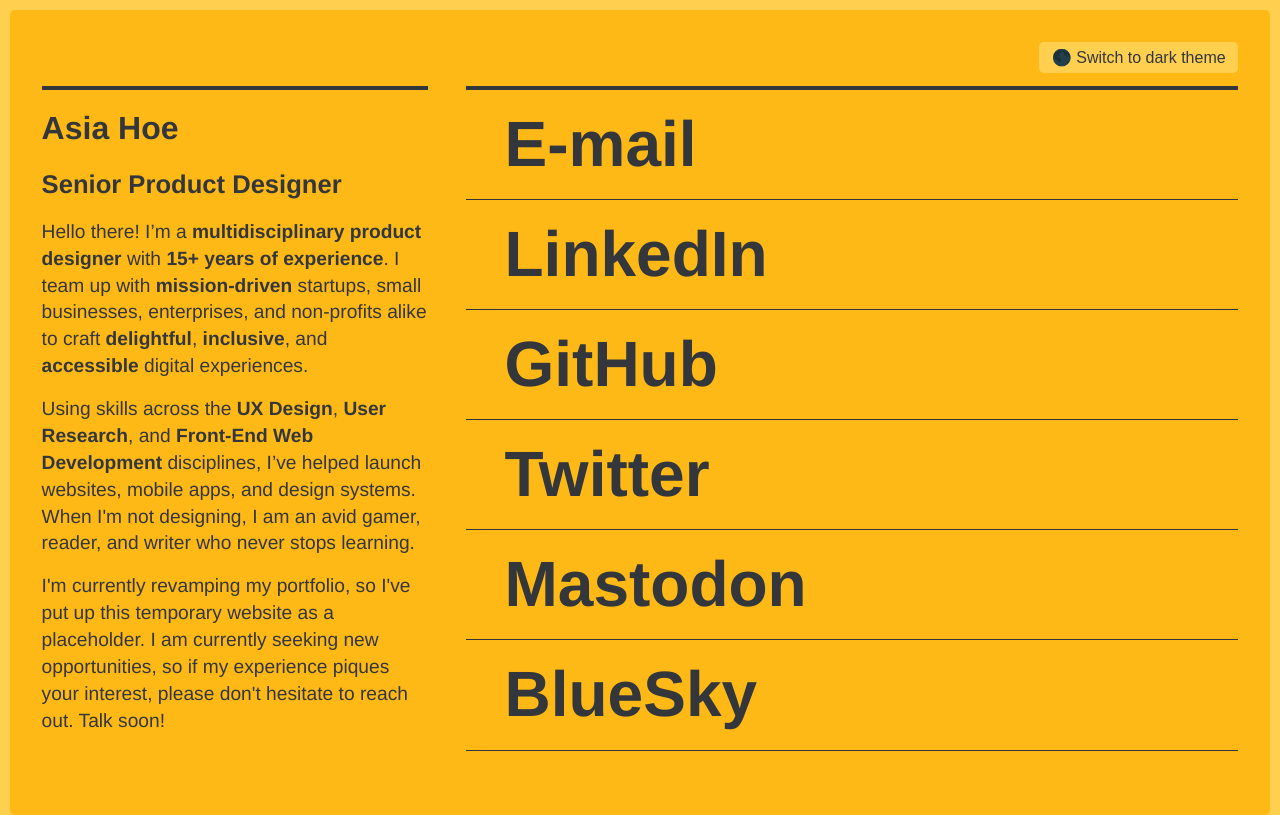
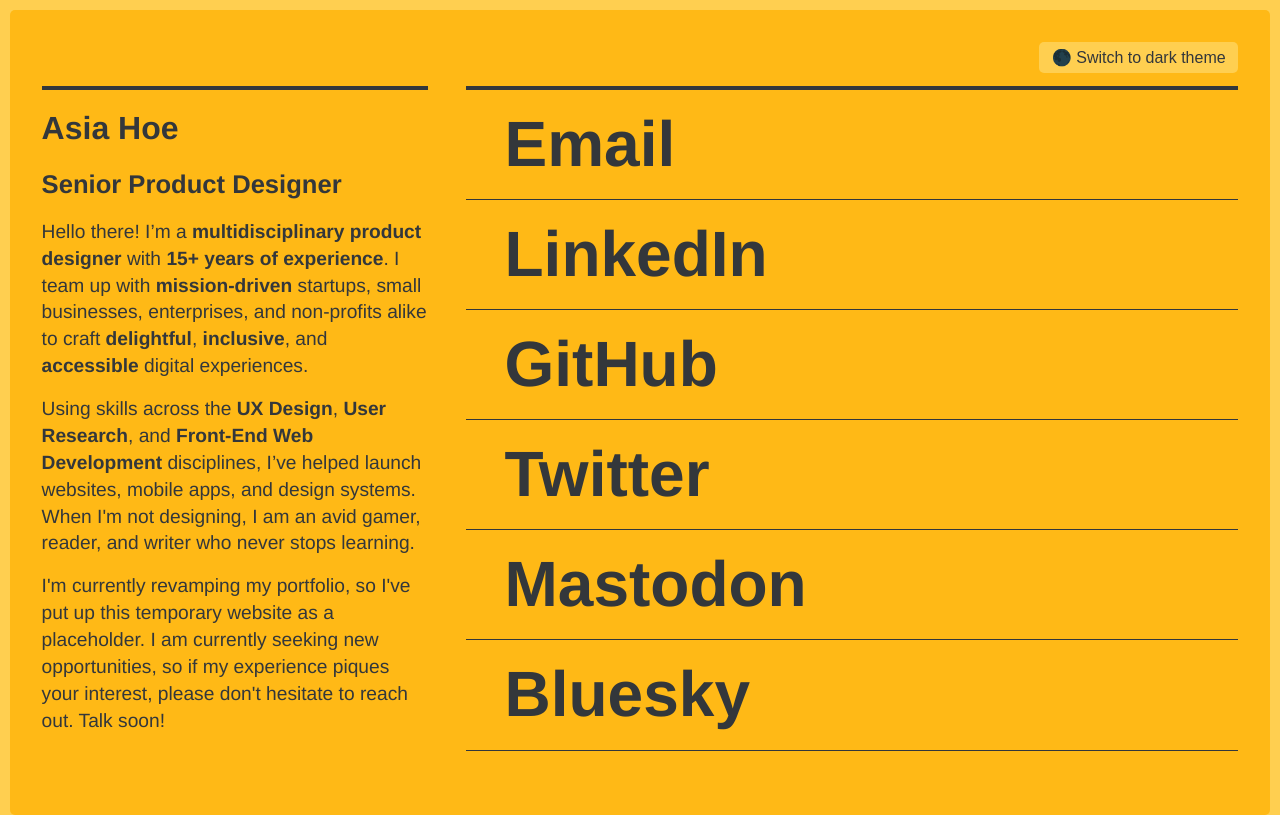
Before and after one commit to asiahoe/under-construction, a plain HTML site: page index.html in a window 1280 px wide. Drawn offline with Linux system fonts and the light colour scheme; a web font is replaced by a local one.

Commit message:
Fix typos in titles

```diff
--- a/index.html
+++ b/index.html
@@ -13,7 +13,7 @@
     <meta name="viewport" content="width=device-width, initial-scale=1, minimum-scale=1">
 
     <!-- The name of your site that shows up in the browser tab -->
-    <title>Asia Hoe  Product Designer</title>
+    <title>Asia Hoe &mdash; Product Designer</title>
 
     <!-- Describe what your site is about -->
     <meta name="description" content="A list of places you can find me on the web.">
@@ -45,7 +45,7 @@
         <!-- Update <a href=""> to point to your accounts -->
         <!-- Update <span> to your usernames -->
         <a href="mailto:hello@asiahoe.com">
-          <strong>E-mail</strong>
+          <strong>Email</strong>
           <span>hello@asiahoe.com</span>
         </a>
         <a href="https://linkedin.com/in/asiah">
@@ -65,7 +65,7 @@
           <span>@asiahoe</span>
         </a>
         <a href="https://bsky.app/profile/asia.bsky.social">
-          <strong>BlueSky</strong>
+          <strong>Bluesky</strong>
           <span>@asia</span>
         </a>
       </nav>
```
